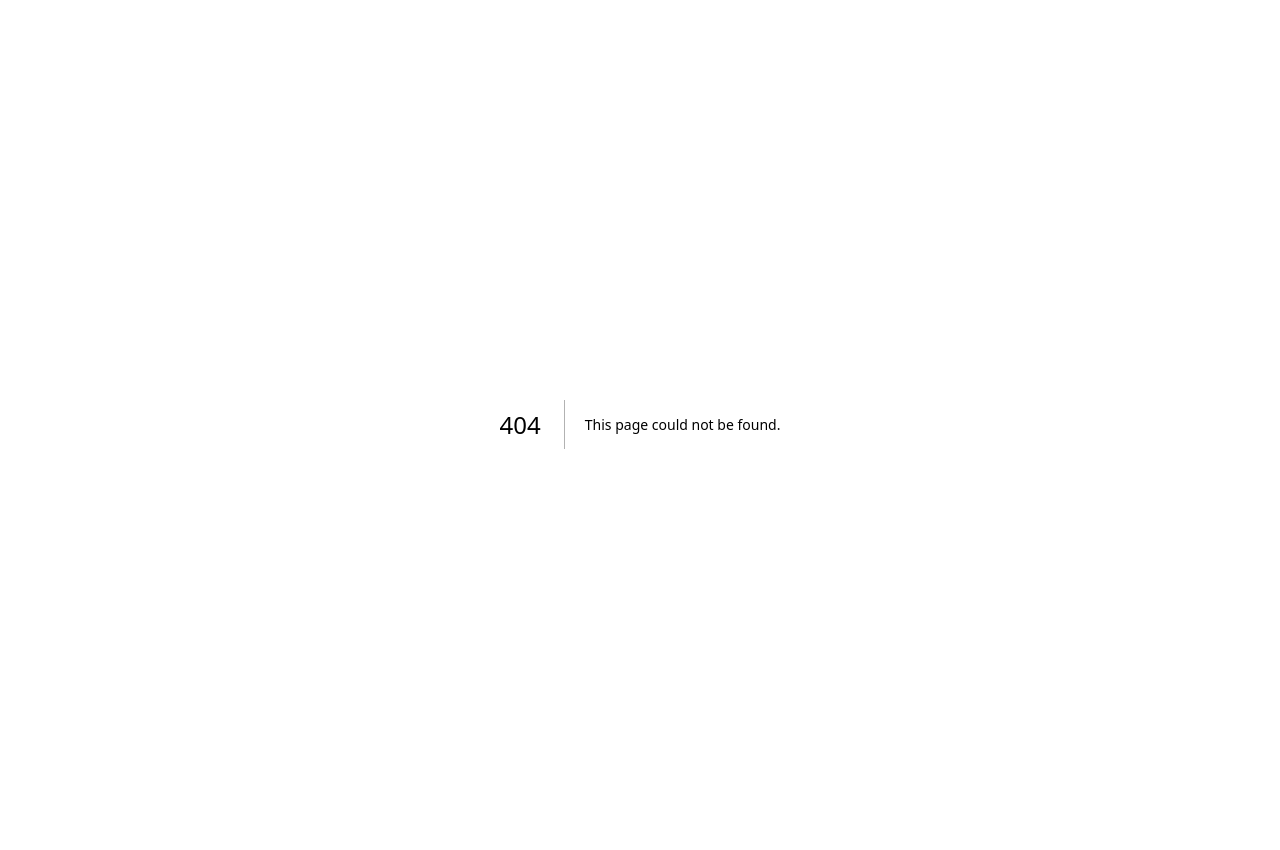
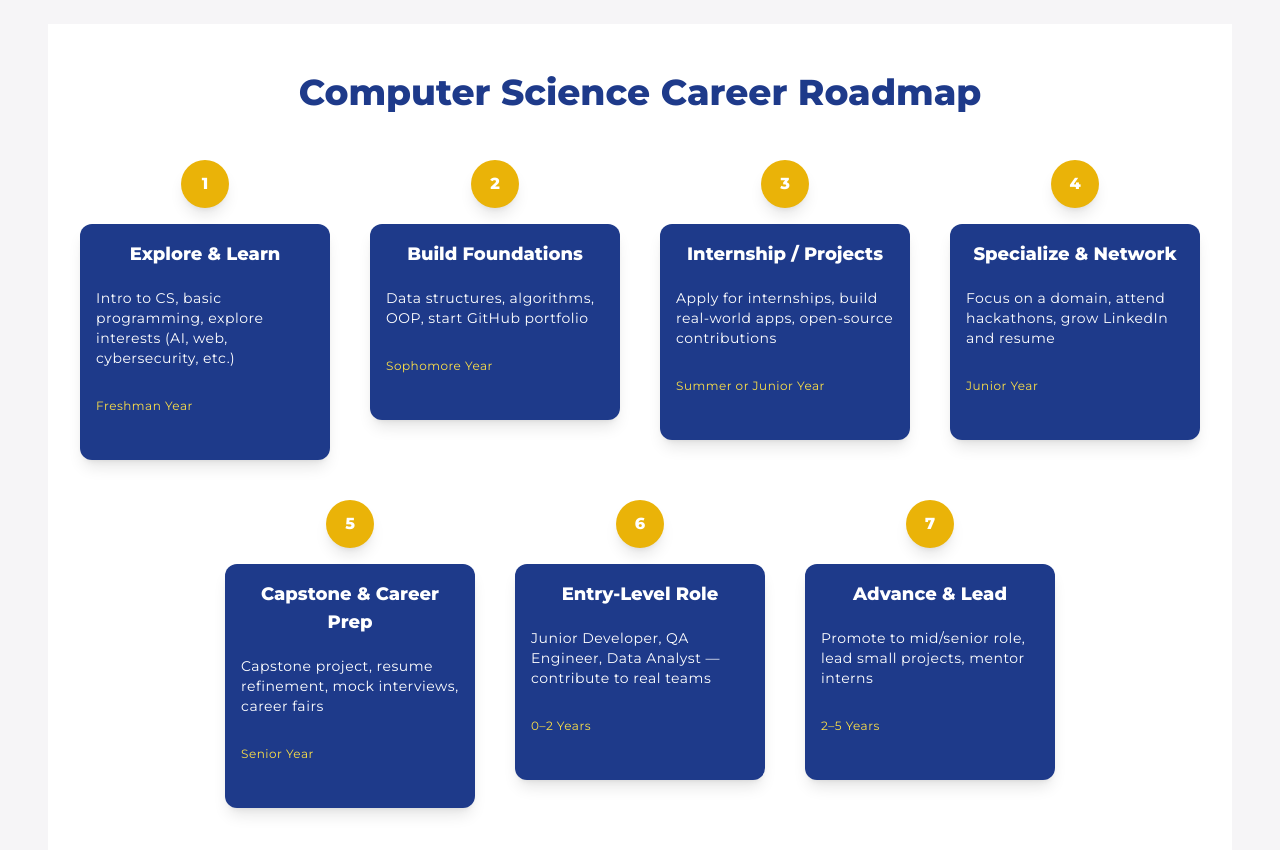
Before and after one commit to Niner-Path/Niner-Path-App, a Next.js app in the folder frontend/: page /roadmap in a window 1280 px wide. Before the commit this address had no page. Shown: the top 850 px of the page. Built offline with nearby package versions, Linux system fonts and the light colour scheme.

Commit message:
Eman's Rough Draft of Roamap

```diff
--- /dev/null
+++ b/frontend/pages/roadmap.js
@@ -0,0 +1,72 @@
+export default function Roadmap() {
+  const steps = [
+    {
+      title: "Explore & Learn",
+      description:
+        "Intro to CS, basic programming, explore interests (AI, web, cybersecurity, etc.)",
+      duration: "Freshman Year",
+    },
+    {
+      title: "Build Foundations",
+      description: "Data structures, algorithms, OOP, start GitHub portfolio",
+      duration: "Sophomore Year",
+    },
+    {
+      title: "Internship / Projects",
+      description:
+        "Apply for internships, build real-world apps, open-source contributions",
+      duration: "Summer or Junior Year",
+    },
+    {
+      title: "Specialize & Network",
+      description:
+        "Focus on a domain, attend hackathons, grow LinkedIn and resume",
+      duration: "Junior Year",
+    },
+    {
+      title: "Capstone & Career Prep",
+      description:
+        "Capstone project, resume refinement, mock interviews, career fairs",
+      duration: "Senior Year",
+    },
+    {
+      title: "Entry-Level Role",
+      description:
+        "Junior Developer, QA Engineer, Data Analyst — contribute to real teams",
+      duration: "0–2 Years",
+    },
+    {
+      title: "Advance & Lead",
+      description:
+        "Promote to mid/senior role, lead small projects, mentor interns",
+      duration: "2–5 Years",
+    },
+  ];
+
+  return (
+    <div className="bg-white min-h-screen py-12 px-4">
+      <h1 className="text-4xl font-bold text-center text-blue-900 mb-12">
+        Computer Science Career Roadmap
+      </h1>
+
+      <div className="flex flex-wrap justify-center gap-10 max-w-6xl mx-auto">
+        {steps.map((step, index) => (
+          <div
+            key={index}
+            className="w-[250px] flex flex-col items-center text-center relative"
+          >
+            <div className="bg-yellow-500 text-white font-bold rounded-full w-12 h-12 flex items-center justify-center shadow-lg z-10 mb-4">
+              {index + 1}
+            </div>
+
+            <div className="bg-blue-900 text-white p-4 rounded-xl w-full shadow-lg">
+              <h2 className="font-semibold text-lg">{step.title}</h2>
+              <p className="text-sm">{step.description}</p>
+              <p className="mt-2 text-xs text-yellow-300">{step.duration}</p>
+            </div>
+          </div>
+        ))}
+      </div>
+    </div>
+  );
+}
--- /dev/null
+++ b/package.json
@@ -0,0 +1,5 @@
+{
+  "dependencies": {
+    "reactflow": "^11.11.4"
+  }
+}
```
Also changed, not shown: 1 other file (tests, documents, lock files or other folders).
